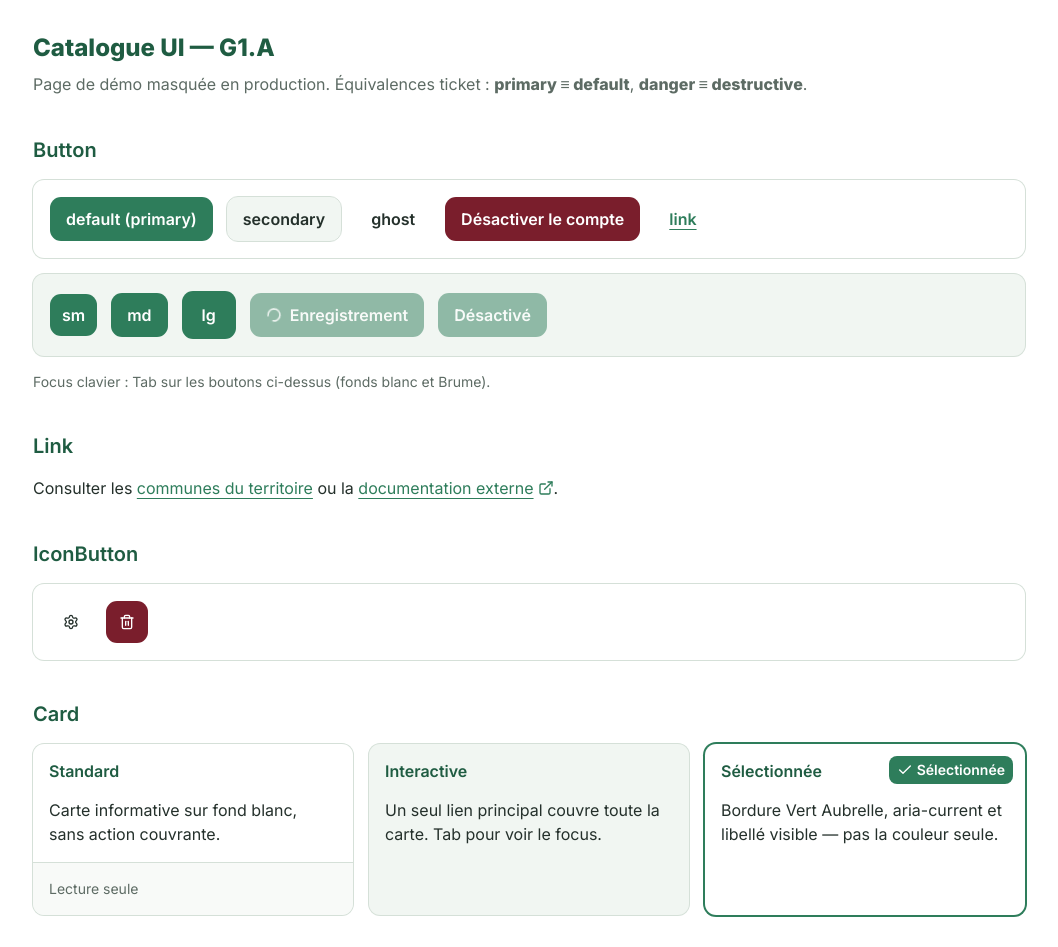
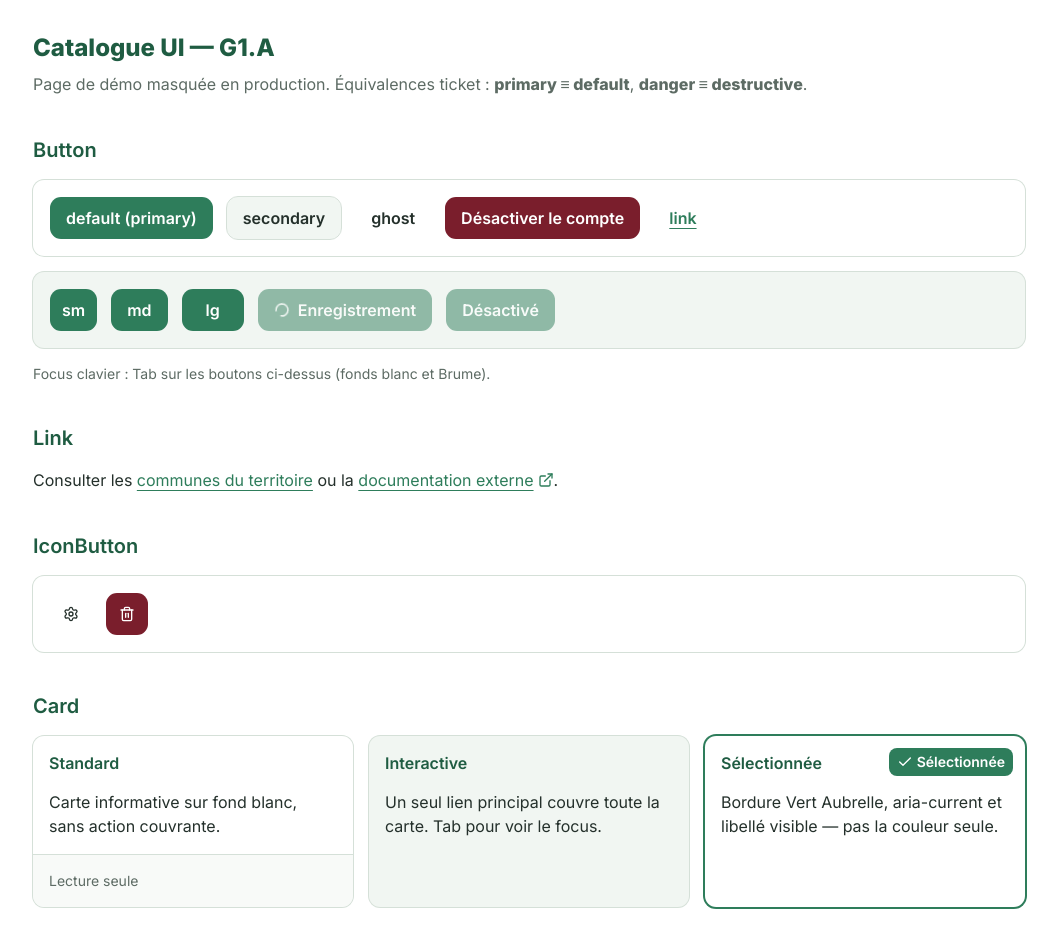
Before and after one commit to Kob0o/ValAubrelleFront, a Next.js app: page /dev/ui in a window 1280 px wide. Shown: the whole page, without its empty margins (111-1169 px from the left). Built offline with nearby package versions, Linux system fonts and the light colour scheme.

Commit message:
Uniformise la hauteur des boutons sm, md et lg a 44px.

```diff
--- a/src/components/ui/button.tsx
+++ b/src/components/ui/button.tsx
@@ -21,9 +21,9 @@ const buttonVariants = cva(
         link: "h-auto min-h-0 rounded-none border-0 bg-transparent px-0 text-primary underline underline-offset-4 hover:text-[color-mix(in_srgb,var(--primary),#000_16%)]",
       },
       size: {
-        sm: "min-h-11 min-w-11 px-3 py-2 text-base",
-        md: "min-h-11 min-w-11 px-4 py-2.5 text-base",
-        lg: "min-h-12 min-w-12 px-5 py-3 text-base",
+        sm: "h-11 min-h-11 min-w-11 px-3 text-base",
+        md: "h-11 min-h-11 min-w-11 px-4 text-base",
+        lg: "h-11 min-h-11 min-w-11 px-6 text-base",
         icon: "size-11 min-h-11 min-w-11 p-0",
       },
     },
```
